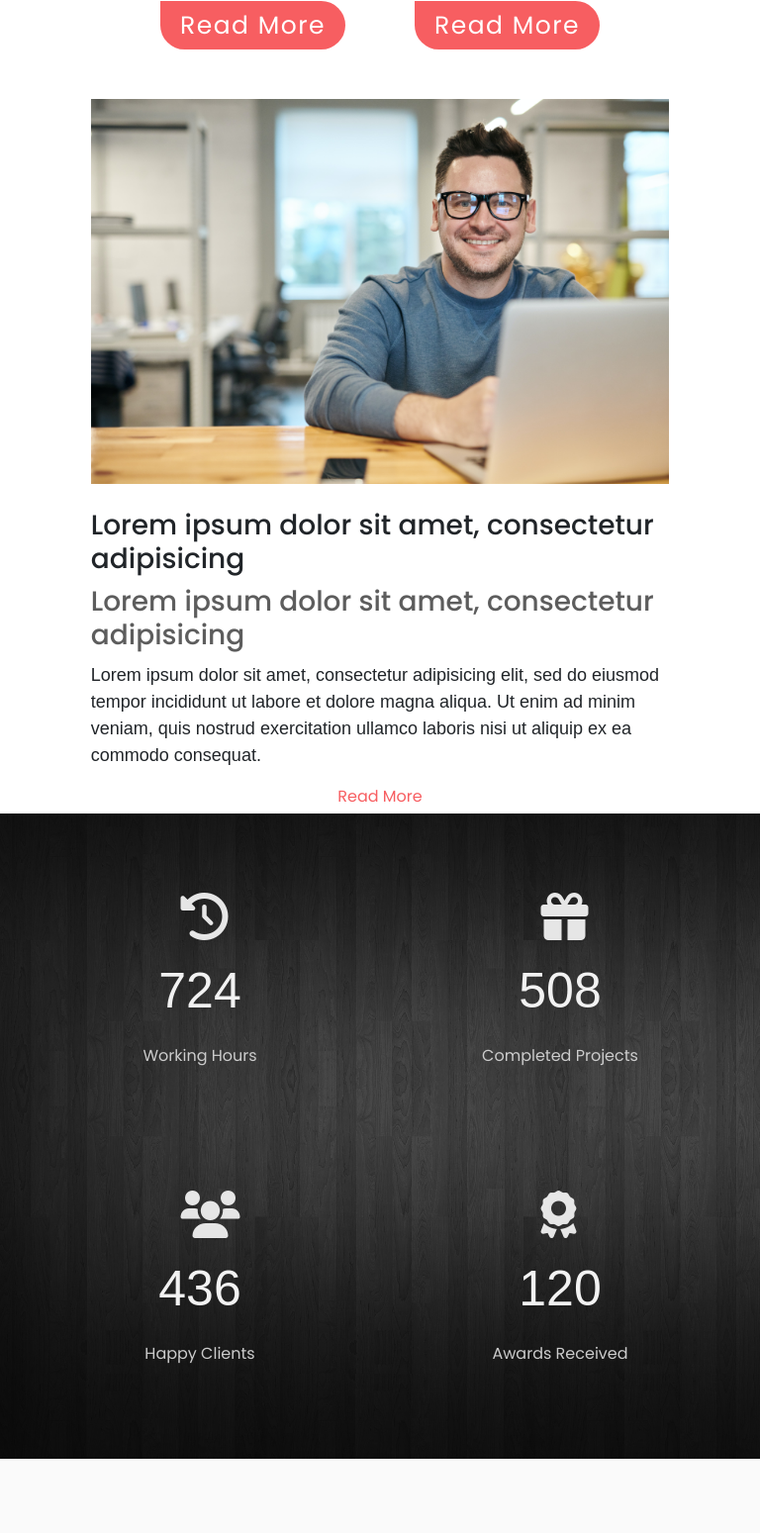
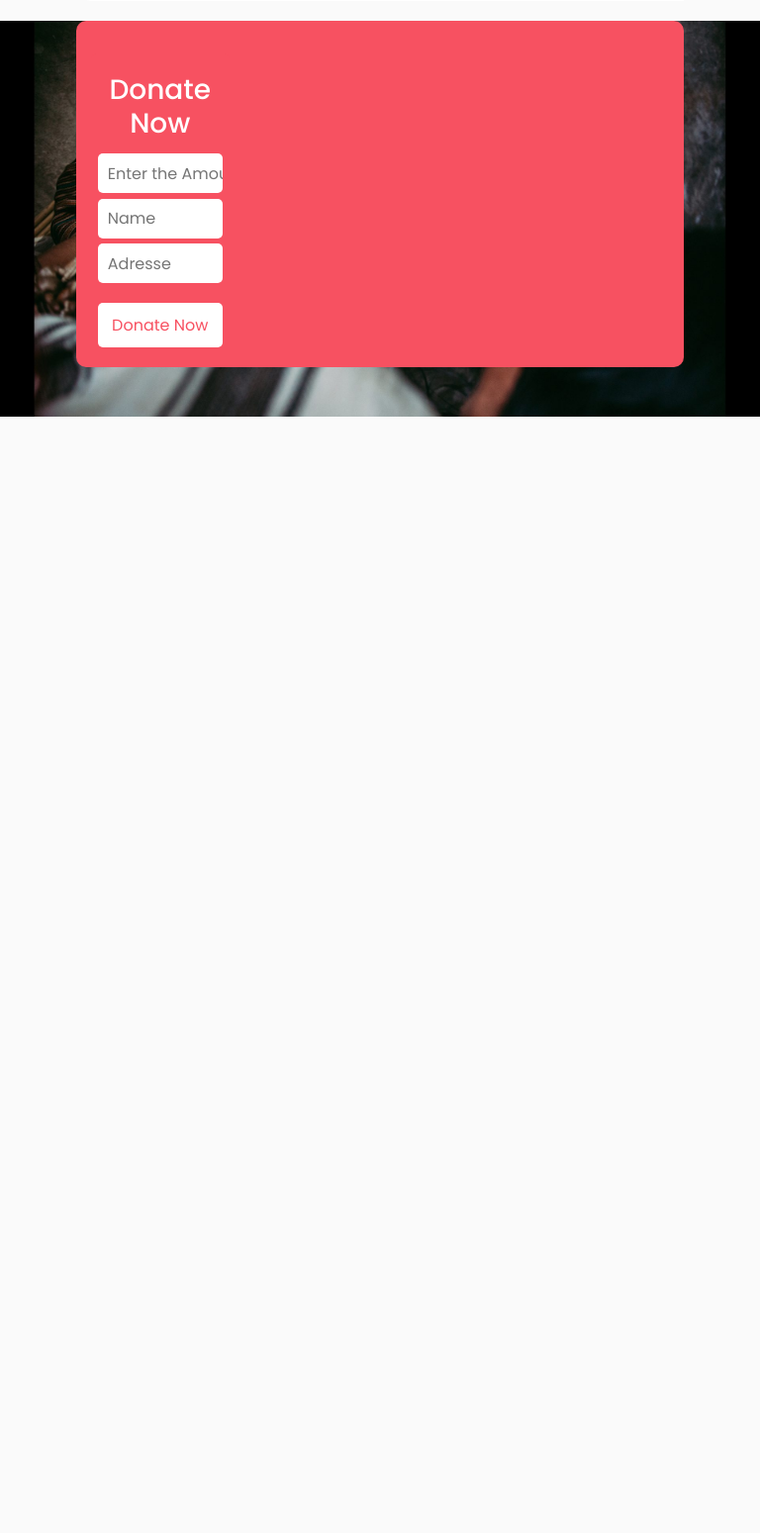
Before and after one commit to psyhoch3589/s_o_u_f_f_l_e, a PHP site: page /home_client.php in a window 768 px wide. Shown: the part 1280-2829 px from the top of the page at 99% size. After the commit the page ends 1701 px from the top, so only its background shows below. Run offline with PHP 8.4, Linux system fonts and the light colour scheme; data that the repository does not hold is empty; some libraries are stand-ins or nearby versions.

Commit message:
update 12-03-2022

```diff
--- a/donate.css
+++ b/donate.css
@@ -73,3 +73,53 @@
         border: 2px solid #fff;
     }
 }
+@media(max-width:768px){
+    .cont1{
+        display: none;
+    }
+    .cont2
+    {
+        text-align: center;
+    }
+    .cont2
+    {
+        margin-top: 30px;
+    }
+    .cont2_form{
+        height: 100%;
+    }
+    .donate-btnn
+    {
+        margin-top: 20px;
+        padding: 5px;
+        border: none;
+        background-color: #fff;
+        height: 45px;
+        width: 90%;
+        border-radius: 5px;
+        color: #F75161;
+    }
+    .donate-btnn:hover
+    {
+        background-color: #F75161;
+        color: #fff;
+        border: 2px solid #fff;
+    }
+    .donate_cont2 input
+    {
+        margin-top: 4%;
+        width: 90%;
+        height: 40px;
+        border: none;
+        border-radius: 5px;
+        padding-left: 10px;
+    }
+    .container_donation_couche
+    {
+        background-color: #F75161;
+        height: 350px;
+        width: 80%;
+        margin-left: 10% !important;
+        border-radius: 10px;
+    }
+}
--- a/dynamic_home.css
+++ b/dynamic_home.css
@@ -25,6 +25,10 @@
         display: flex;
         height: 300px;
         animation: slide_mobile 15s infinite;
+    }
+    .first_container
+    {
+        display: none;
     }
 
   }
--- a/home_client.css
+++ b/home_client.css
@@ -14,9 +14,9 @@
 /*version mobile*/
 @media(max-width:768px)
 {
-    body{
-        padding: 0;
-        margin: 0;
+    .row{
+        padding: 0 !important;
+        margin: 0 !important;
     }
     .logoo
     {
@@ -87,6 +87,7 @@
         right: 0;
         left: 0;
         overflow: hidden;
+        background-position: 50% 50%;
     }
     .testoo
     {
@@ -179,6 +180,10 @@
         height: 10%;
         font-family: 'Poppins', sans-serif;
         font-size: 16px;
+    }
+    .row{
+        padding: 0 !important;
+        margin: 0 !important;
     }
     .barre
     {
--- a/home_client.php
+++ b/home_client.php
@@ -51,11 +51,11 @@
     </div>
     <!--barre d'en haut pour Desktop-->
     <div class="container-fluid px-0 bar" id="barre_test">
-        <div class="barr row ">
+        <div class="barr row nopadding">
             <div class="col-md-2 col-lg-5 col-xl-6">
                 <h2 class="logo" id="mylogo">Souffle<span class="test">.</span></h2>
             </div>
-            <div class=" navbar navbar-expand-sm col-lg-7 col-md-10 col-xl-6">
+            <div class=" navbar navbar-expand-sm col-lg-7 col-md-10 col-xl-5 nopadding">
                 <ul class="bar1 navbar-nav" id="items-links">
                     <li class="nav-item">
                         <a class="nav-link link" href="#home">HOME</a>
@@ -225,7 +225,7 @@
 
 <!-- About section ------------------------------------------------>
 
-    <div class="section">
+    <div class="section" style="display:none">
 
 		<div class="container_prime">
 
@@ -287,7 +287,7 @@
 
     <!-- statistic counter--------------------->
 
-    <div class="counter-up" >
+    <div class="counter-up" style="display:none">
 		<div class="content">
 		  <div class="box">
 			<div class="icon"><i class="fas fa-history"></i></div>
@@ -319,6 +319,7 @@
     });
     });
     </script>
+    <!----------------------------Project--------------------------------->
     <?php
     try{
         $mydatabase = new PDO("mysql:host=localhost;dbname=souffle","root","");
@@ -332,7 +333,7 @@
     <div class="cont container-fluid nopadding">
         <div class="Proj_title">
             <h1><?php echo $row[0];?></h1>
-            <p><?php echo $row[1];?></p>
+            <?php //<p><?php echo $row[1];</p>?>
         </div>
         <div class="cont_step row">
             <div class="test_proj col-lg-3 col-xl-3 nopadding">
@@ -360,7 +361,7 @@
 
 <!-- contact form ---------------------------------------------------->
 
-<div class="big_container_contact">
+<div class="big_container_contact" style="display:none">
     <div class="container_contact">
 
       <div class="form">
@@ -447,7 +448,7 @@
             <div class="cont1 col-md-7 col-lg-7 col-xl-7">
                 <h1>Your Help Can<br>Change The<br>World</h1>
             </div>
-            <div class="cont2 col-md-4 col-lg-4 col-xl-4 justify-content-right">
+            <div class="cont2 col-12 col-sm-12 col-xs-12 col-md-4 col-lg-4 col-xl-4 justify-content-right">
                 <form action="" method="POST" class="cont2_form">
                     <div class="donate_cont">
                         <div class="donate_cont1">
--- a/projects_client.css
+++ b/projects_client.css
@@ -19,7 +19,7 @@
     }
     .test_proj{
         background-color: #fff;
-        width: 50%;
+        width: 60%;
         padding-bottom: 30px !important;
         margin-bottom: 20px !important;
         border-radius: 0px 15px 0px 15px;
@@ -56,3 +56,61 @@
         }
     }
 }
+
+@media(max-width:768px){
+    .nopadding {
+        padding: 0 !important;
+        margin: 0 !important;
+    }
+    .cont
+    {
+        text-align: center;
+        background-color: #fafafa;
+    }
+    .Proj_title{
+        padding-top: 10px;
+        padding-bottom: 20px;
+    }
+    .test_proj{
+        background-color: #fff;
+        width: 80%;
+        padding-bottom: 30px !important;
+        margin-bottom: 20px !important;
+        border-radius: 0px 15px 0px 15px;
+    }
+    .cont_step_right,.cont_step_center,.cont_step_left
+    {
+        width: 90%;
+        height: 200px;
+        border-radius: 0px 15px 0px 15px;
+    }
+    .cont_step
+    {
+        justify-content: center;
+        margin-top: 5%;
+    }
+    .test_proj h4{
+        padding-top: 15px;
+    }
+    .cont_step_right,.cont_step_center,.cont_step_left
+    {
+        width: 100%;
+        height: 210px;
+        border-radius: 0px 15px 0px 15px;
+    }
+    .button_more
+    {
+        border: none;
+        background-color: #F75E61;
+        height: 40px;
+        width: 150px;
+        color: #fff;
+        border-radius: 0px 15px 15px 15px;
+    }
+    .button_more:hover
+    {
+        background-color: black;
+        color: #fff;
+    }
+
+}
```
